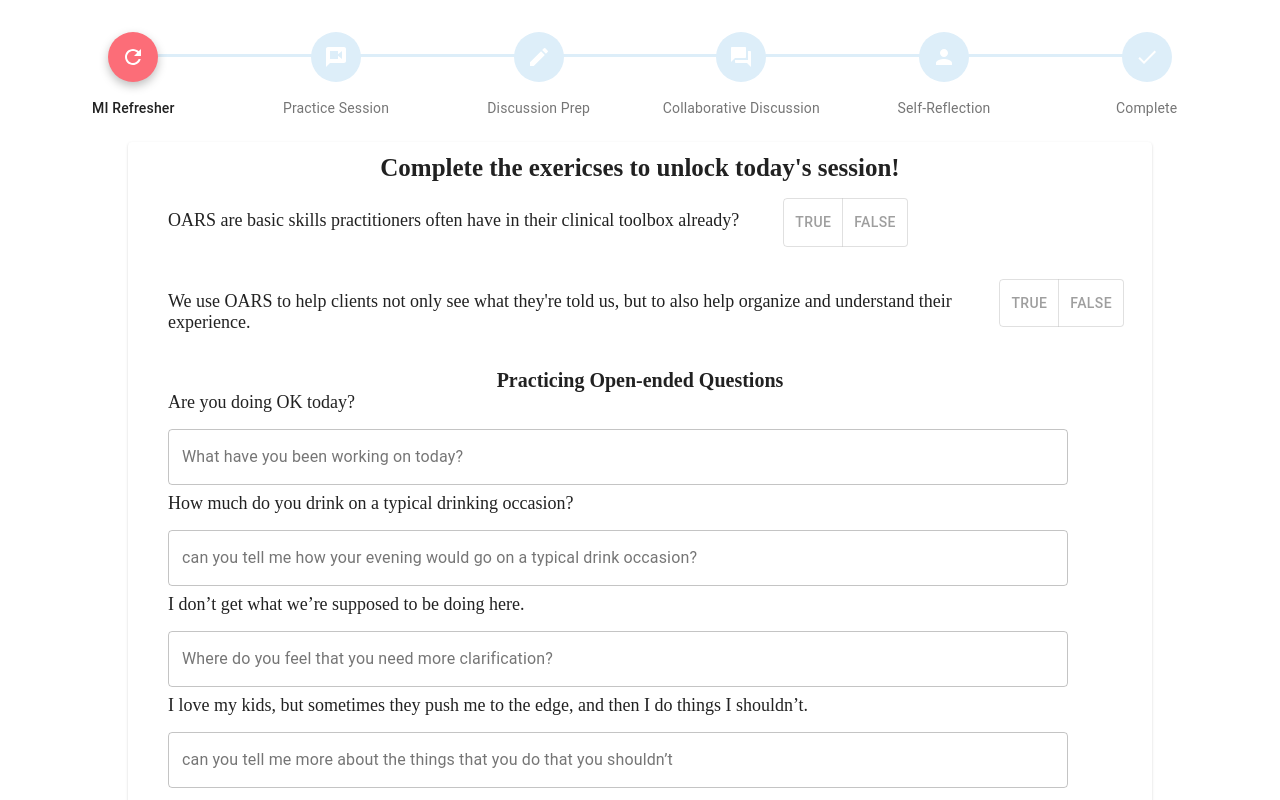
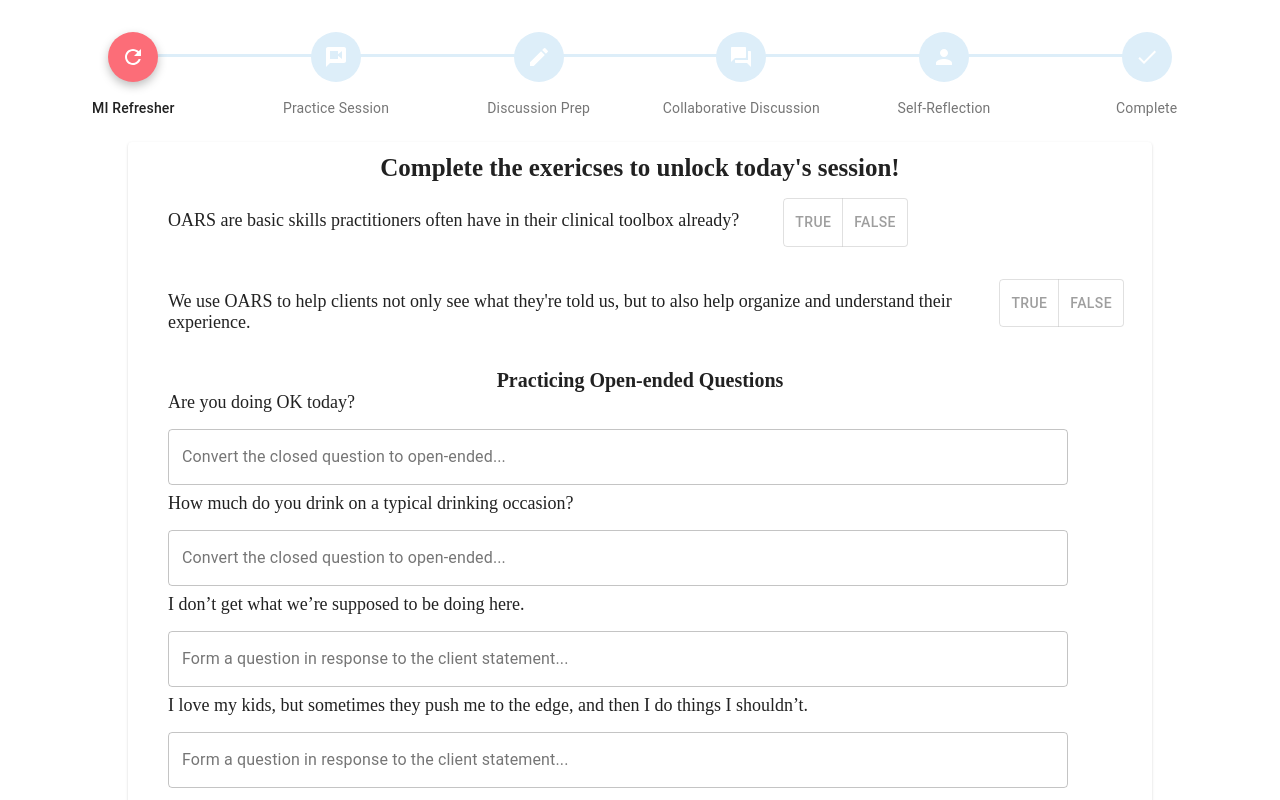
Before and after one commit to CoExLab/pinmi, a React (Create React App) app: page / in a window 1280 px wide. Shown: the top 800 px of the page. Built offline with nearby package versions, Linux system fonts and the light colour scheme; no server answers; the database is empty.

Commit message:
changed labels for MI refreshers

```diff
--- a/src/components/layout/Refresher.jsx
+++ b/src/components/layout/Refresher.jsx
@@ -88,7 +88,7 @@ const Refresher = () => {
                                 <Box pl = {3.5} width = {900} >
                                     <TextField
                                             id="outlined-secondary"
-                                            label="What have you been working on today?"
+                                            label="Convert the closed question to open-ended..."
                                             fullWidth
                                             variant="outlined"
                                             multiline
@@ -102,7 +102,7 @@ const Refresher = () => {
                                 <Box pl = {3.5} width = {900} >
                                     <TextField
                                             id="outlined-secondary"
-                                            label="can you tell me how your evening would go on a typical drink occasion?"
+                                            label="Convert the closed question to open-ended..."
                                             fullWidth
                                             variant="outlined"
                                             multiline
@@ -116,7 +116,7 @@ const Refresher = () => {
                                 <Box pl = {3.5} width = {900} >
                                     <TextField
                                             id="outlined-secondary"
-                                            label="Where do you feel that you need more clarification?"
+                                            label="Form a question in response to the client statement..."
                                             fullWidth
                                             variant="outlined"
                                             multiline
@@ -130,7 +130,7 @@ const Refresher = () => {
                                 <Box pl = {3.5} width = {900} >
                                     <TextField
                                             id="outlined-secondary"
-                                            label="can you tell me more about the things that you do that you shouldn’t"
+                                            label="Form a question in response to the client statement..."
                                             fullWidth
                                             variant="outlined"
                                             multiline
```
